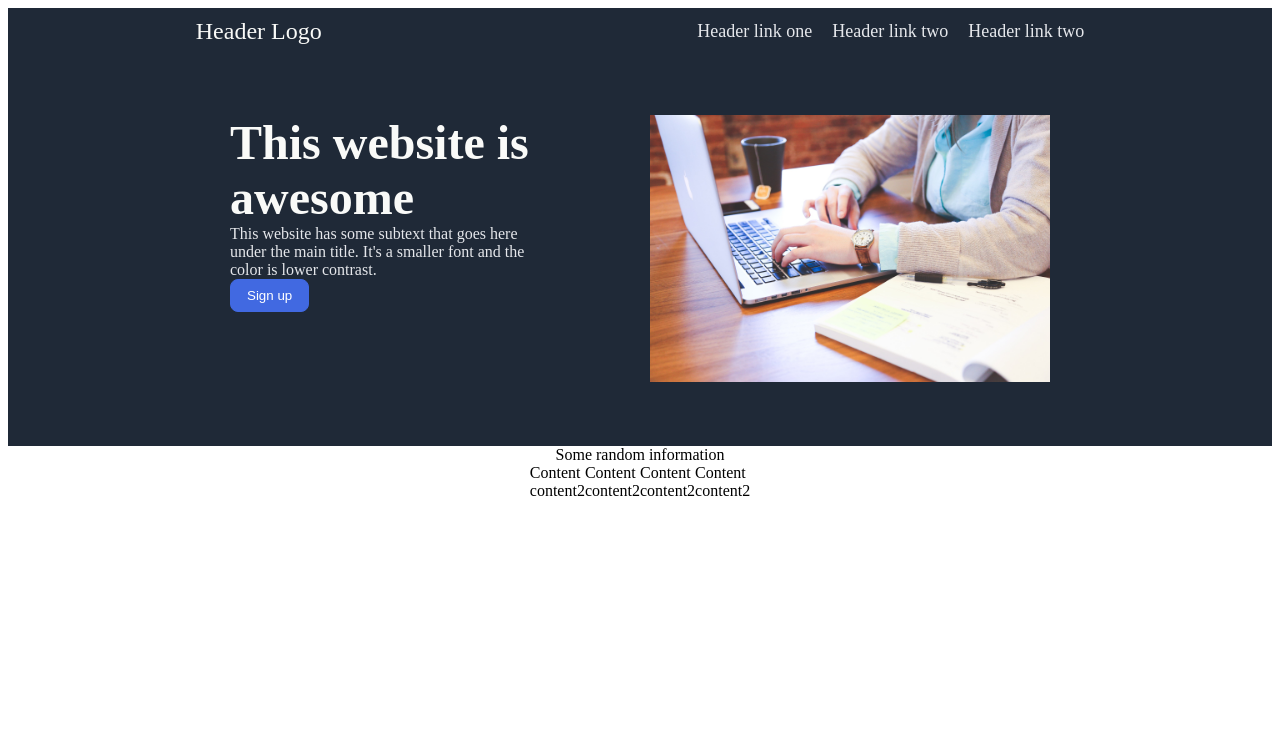
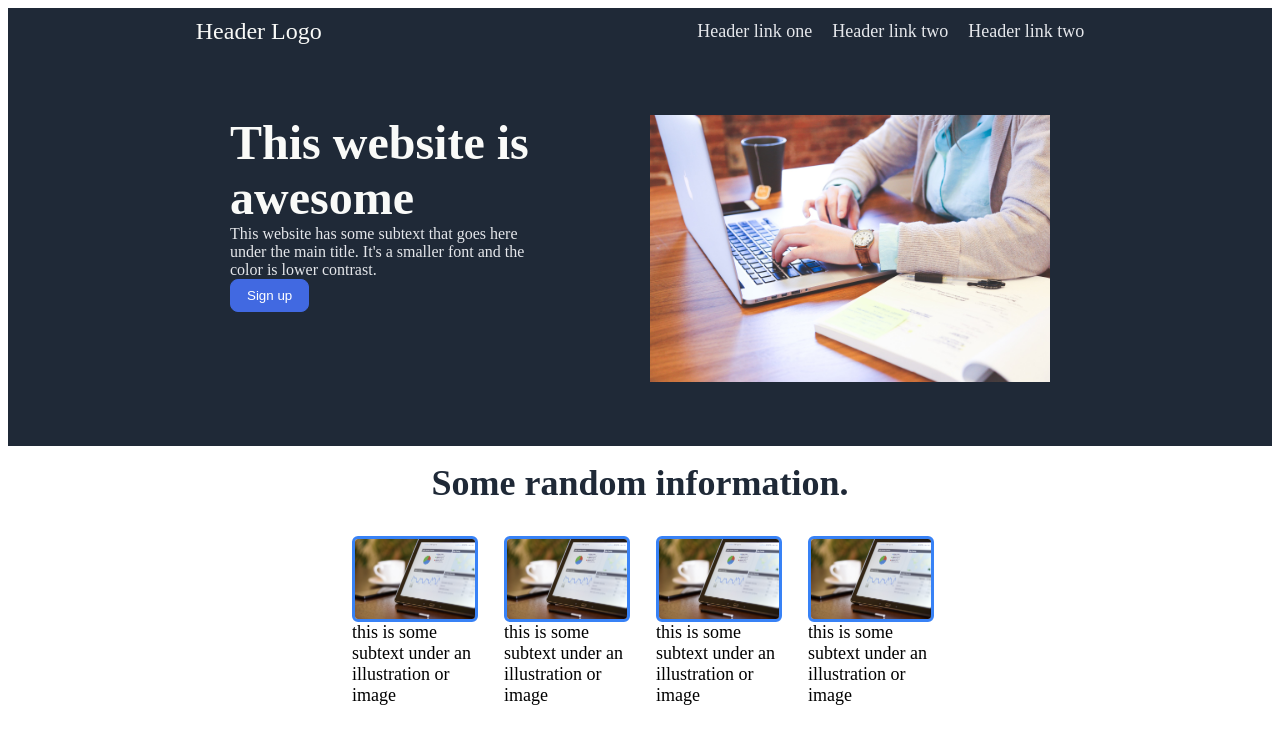
Before and after one commit to ChristopherClure/Project-Landing-Page, a plain HTML site: page index.html in a window 1280 px wide. Drawn offline with Linux system fonts and the light colour scheme.

Commit message:
Mostly finishes the image with text section

```diff
--- a/index.html
+++ b/index.html
@@ -32,29 +32,29 @@
         </div>
       </div>
       <div class="outside-box-two">
-        <div><img src="./pictures/student-g90b21cc38_1920.jpg" alt="marketing picture"></div>
+        <div><img class="image-properties" src="./pictures/student-g90b21cc38_1920.jpg" alt="marketing picture"></div>
       </div>
     </div>
     <div class="fourth-container">
-      <div>
-        Some random information
+      <div class="information-header-text">
+        Some random information.
       </div>
       <div class="fifth-container">
         <div class="sixth-container">
-          <div>Content</div>
-          <div>content2</div>
+          <img class="image-properties-two" src="./pictures/digital-marketing-g71e3da4a0_1920.jpg" alt="marketing picture">
+          <div class="under-image-text">this is some subtext under an illustration or image</div>
         </div>
         <div class="sixth-container">
-          <div>Content</div>
-          <div>content2</div>
+          <img class="image-properties-two" src="./pictures/digital-marketing-g71e3da4a0_1920.jpg" alt="marketing picture">
+          <div class="under-image-text">this is some subtext under an illustration or image</div>
         </div>
         <div class="sixth-container">
-          <div>Content</div>
-          <div>content2</div>
+          <img class="image-properties-two" src="./pictures/digital-marketing-g71e3da4a0_1920.jpg" alt="marketing picture">
+          <div class="under-image-text">this is some subtext under an illustration or image</div>
         </div>
         <div class="sixth-container">
-          <div>Content</div>
-          <div>content2</div>
+          <img class="image-properties-two" src="./pictures/digital-marketing-g71e3da4a0_1920.jpg" alt="marketing picture">
+          <div class="under-image-text">this is some subtext under an illustration or image</div>
         </div>
       </div>
     </div>
--- a/style.css
+++ b/style.css
@@ -69,11 +69,6 @@ li {
   padding: 60px;
 }
 
-img {
-  width: 400px;
-  height: auto;
-}
-
 .main-text {
   font-size: 48px;
   font-weight: bolder;
@@ -93,4 +88,30 @@ img {
 .sixth-container {
   display: flex;
   flex-direction: column;
+  margin: 16px;
+  flex: 0 1 auto;
+  width: 120px;
 }
+
+.image-properties {
+  width: 400px;
+  height: auto;
+}
+
+.image-properties-two {
+  width: 120px;
+  height: auto;
+  border-radius: 6px;
+  border: 3px solid #3882F6;
+}
+
+.information-header-text {
+  font-size: 36px;
+  font-weight: bolder;
+  color: #1F2937;
+  margin: 16px
+}
+
+.under-image-text {
+  font-size: 18px;
+}
```
